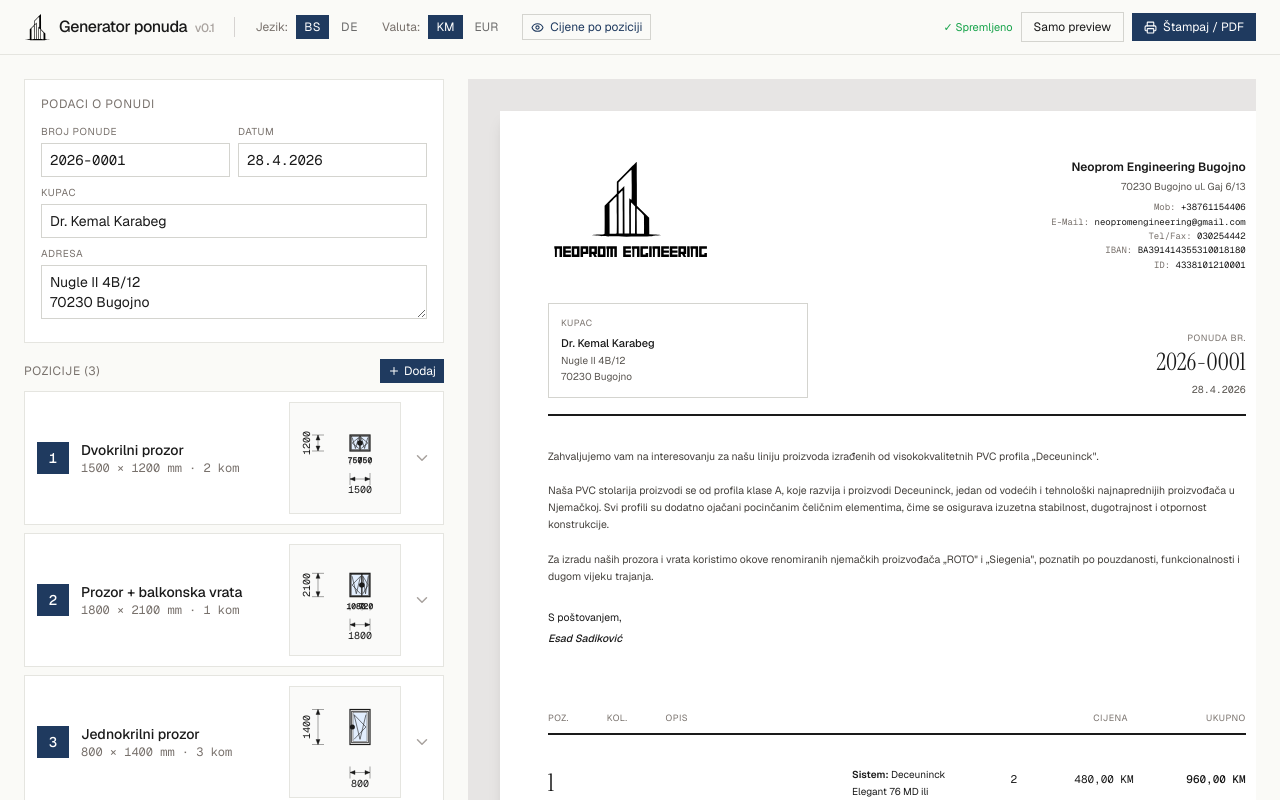
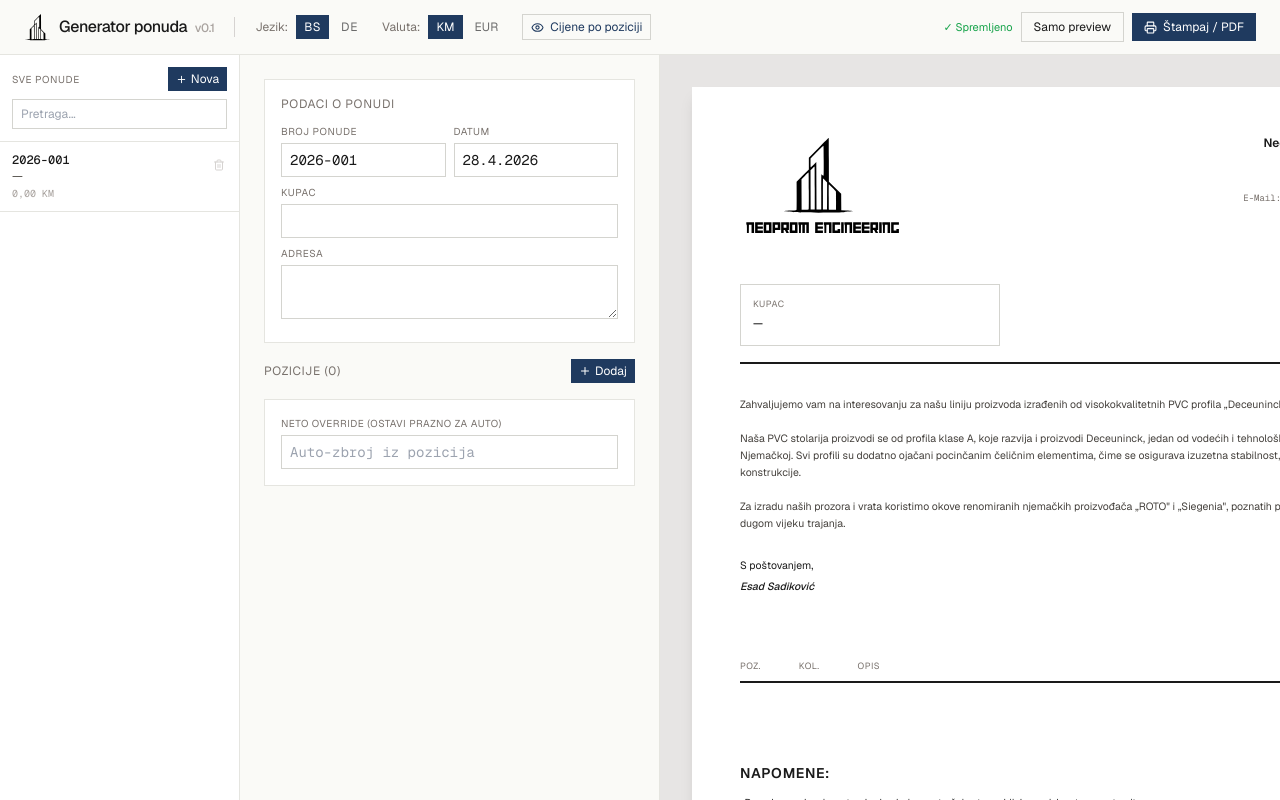
Before and after one commit to sadikovic77/neoprom-app, a React (Vite) app: page / in a window 1280 px wide. Shown: the top 800 px of the page. Built offline with nearby package versions, Linux system fonts and the light colour scheme.

Commit message:
A2 - lista ponuda i sidebar

```diff
--- a/src/App.jsx
+++ b/src/App.jsx
@@ -656,39 +656,133 @@ function PdfPreview({ doc, lang, currency, showPrices }) {
 }
 
 // ===== GLAVNA APLIKACIJA =====
-const getInitialDoc = () => {
+const QUOTES_KEY = 'quotes';
+const CURRENT_ID_KEY = 'current-quote-id';
+
+const createEmptyDoc = () => ({
+  id: crypto.randomUUID(),
+  createdAt: Date.now(),
+  updatedAt: Date.now(),
+  number: `${new Date().getFullYear()}-001`,
+  date: new Date().toLocaleDateString('de-DE'),
+  customer: { name: '', address: '' },
+  positions: [],
+  netOverride: 0,
+});
+
+const loadStorage = () => {
   try {
-    const saved = localStorage.getItem('current-quote');
-    if (saved) return JSON.parse(saved);
+    const old = localStorage.getItem('current-quote');
+    if (old) {
+      const parsed = JSON.parse(old);
+      const now = Date.now();
+      const doc = { ...parsed, id: parsed.id || crypto.randomUUID(), createdAt: now, updatedAt: now };
+      localStorage.setItem(QUOTES_KEY, JSON.stringify([doc]));
+      localStorage.setItem(CURRENT_ID_KEY, doc.id);
+      localStorage.removeItem('current-quote');
+      return { quotes: [doc], currentId: doc.id };
+    }
+    const raw = localStorage.getItem(QUOTES_KEY);
+    const currentId = localStorage.getItem(CURRENT_ID_KEY);
+    if (raw) {
+      const quotes = JSON.parse(raw);
+      return { quotes, currentId: currentId || quotes[0]?.id };
+    }
   } catch {}
-  return {
-    id: crypto.randomUUID(),
-    number: `${new Date().getFullYear()}-0001`,
-    date: new Date().toLocaleDateString('de-DE'),
-    customer: { name: 'Dr. Kemal Karabeg', address: 'Nugle II 4B/12\n70230 Bugojno' },
-    positions: [
-      { ...newPosition('double'), width: 1500, height: 1200, quantity: 2, unitPrice: 480 },
-      { ...newPosition('windowDoor'), width: 1800, height: 2100, quantity: 1, unitPrice: 950 },
-      { ...newPosition('single'), width: 800, height: 1400, quantity: 3, unitPrice: 320 },
-    ],
-    netOverride: 0
-  };
+  const doc = createEmptyDoc();
+  return { quotes: [doc], currentId: doc.id };
 };
 
+function QuoteListItem({ quote, isActive, onSelect, onDelete }) {
+  const [confirm, setConfirm] = useState(false);
+  const total = quote.positions.reduce((s, p) => s + (p.unitPrice || 0) * (p.quantity || 1), 0);
+  return (
+    <div onClick={onSelect} className="px-3 py-2.5 border-b cursor-pointer"
+      style={{ borderColor: '#e5e5e0', background: isActive ? '#eff6ff' : 'white' }}>
+      <div className="flex items-start justify-between gap-1">
+        <div className="flex-1 min-w-0">
+          <div className="text-xs font-medium truncate"
+            style={{ color: isActive ? '#1f3a5f' : '#1a1a1a', fontFamily: 'Geist Mono, ui-monospace, monospace' }}>
+            {quote.number}
+          </div>
+          <div className="text-xs truncate text-stone-600">{quote.customer.name || '—'}</div>
+          <div className="text-[10px] text-stone-400 mt-0.5"
+            style={{ fontFamily: 'Geist Mono, ui-monospace, monospace' }}>
+            {fmt(total, 'KM')}
+          </div>
+        </div>
+        <div className="shrink-0 pt-0.5">
+          {confirm ? (
+            <div className="flex gap-1" onClick={e => e.stopPropagation()}>
+              <button onClick={onDelete} className="text-[10px] text-red-600 px-1 hover:underline">Da</button>
+              <button onClick={() => setConfirm(false)} className="text-[10px] text-stone-400 px-1">Ne</button>
+            </div>
+          ) : (
+            <button onClick={e => { e.stopPropagation(); setConfirm(true); }}
+              className="text-stone-300 hover:text-red-500 p-0.5">
+              <Trash2 size={12} />
+            </button>
+          )}
+        </div>
+      </div>
+    </div>
+  );
+}
+
+function QuotesList({ quotes, currentId, onSelect, onNew, onDelete }) {
+  const [search, setSearch] = useState('');
+  const sorted = [...quotes].sort((a, b) => b.updatedAt - a.updatedAt);
+  const filtered = sorted.filter(q =>
+    q.customer.name.toLowerCase().includes(search.toLowerCase()) ||
+    q.number.toLowerCase().includes(search.toLowerCase())
+  );
+  return (
+    <div className="flex flex-col border-r overflow-hidden" style={{ borderColor: '#e5e5e0', background: 'white' }}>
+      <div className="p-3 border-b" style={{ borderColor: '#e5e5e0' }}>
+        <div className="flex items-center justify-between mb-2">
+          <div className="text-[10px] uppercase tracking-wider text-stone-500">Sve ponude</div>
+          <button onClick={onNew} className="flex items-center gap-1 text-xs px-2 py-1 text-white"
+            style={{ background: '#1f3a5f' }}>
+            <Plus size={11} /> Nova
+          </button>
+        </div>
+        <input value={search} onChange={e => setSearch(e.target.value)}
+          placeholder="Pretraga..." className="w-full px-2 py-1.5 border text-xs"
+          style={{ borderColor: '#d4d4cf' }} />
+      </div>
+      <div className="overflow-y-auto flex-1">
+        {filtered.length === 0 && (
+          <div className="text-xs text-stone-400 text-center py-6">Nema rezultata</div>
+        )}
+        {filtered.map(q => (
+          <QuoteListItem key={q.id} quote={q} isActive={q.id === currentId}
+            onSelect={() => onSelect(q.id)} onDelete={() => onDelete(q.id)} />
+        ))}
+      </div>
+    </div>
+  );
+}
+
 export default function App() {
-  const [doc, setDoc] = useState(getInitialDoc);
+  const [quotes, setQuotes] = useState(() => loadStorage().quotes);
+  const [currentId, setCurrentId] = useState(() => loadStorage().currentId);
+  const doc = quotes.find(q => q.id === currentId) ?? quotes[0];
+  const setDoc = (newDoc) =>
+    setQuotes(prev => prev.map(q => q.id === newDoc.id ? { ...newDoc, updatedAt: Date.now() } : q));
+
   const [saveStatus, setSaveStatus] = useState('saved');
 
   useEffect(() => {
     setSaveStatus('saving');
     const timer = setTimeout(() => {
       try {
-        localStorage.setItem('current-quote', JSON.stringify(doc));
+        localStorage.setItem(QUOTES_KEY, JSON.stringify(quotes));
+        localStorage.setItem(CURRENT_ID_KEY, currentId);
       } catch {}
       setSaveStatus('saved');
     }, 600);
     return () => clearTimeout(timer);
-  }, [doc]);
+  }, [quotes, currentId]);
 
   const [lang, setLang] = useState('bs');
   const [currency, setCurrency] = useState('KM');
@@ -728,6 +822,27 @@ export default function App() {
     const newPositions = [...doc.positions];
     [newPositions[idx], newPositions[newIdx]] = [newPositions[newIdx], newPositions[idx]];
     setDoc({ ...doc, positions: newPositions });
+  };
+
+  const newQuote = () => {
+    const q = createEmptyDoc();
+    setQuotes(prev => [q, ...prev]);
+    setCurrentId(q.id);
+  };
+
+  const selectQuote = (id) => setCurrentId(id);
+
+  const deleteQuote = (id) => {
+    setQuotes(prev => {
+      const next = prev.filter(q => q.id !== id);
+      if (next.length === 0) {
+        const q = createEmptyDoc();
+        setCurrentId(q.id);
+        return [q];
+      }
+      if (id === currentId) setCurrentId(next[0].id);
+      return next;
+    });
   };
 
   return (
@@ -792,11 +907,22 @@ export default function App() {
         </div>
 
         {/* MAIN GRID */}
-        <div className={view === 'split' ? "grid grid-cols-1 lg:grid-cols-[420px_1fr] gap-6 p-6" : "p-6"}>
+        <div className={view === 'split' ? "grid grid-cols-1 lg:grid-cols-[240px_420px_1fr]" : "p-6"}>
+
+          {/* QUOTES LIST SIDEBAR */}
+          {view === 'split' && (
+            <QuotesList
+              quotes={quotes}
+              currentId={currentId}
+              onSelect={selectQuote}
+              onNew={newQuote}
+              onDelete={deleteQuote}
+            />
+          )}
 
           {/* EDITOR PANEL */}
           {view === 'split' && (
-            <div className="space-y-4">
+            <div className="space-y-4 p-6 border-r overflow-y-auto" style={{ borderColor: '#e5e5e0' }}>
               {/* Header info */}
               <div className="bg-white border p-4" style={{ borderColor: '#e5e5e0' }}>
                 <div className="text-xs uppercase tracking-wider text-stone-500 mb-3">Podaci o ponudi</div>
```
